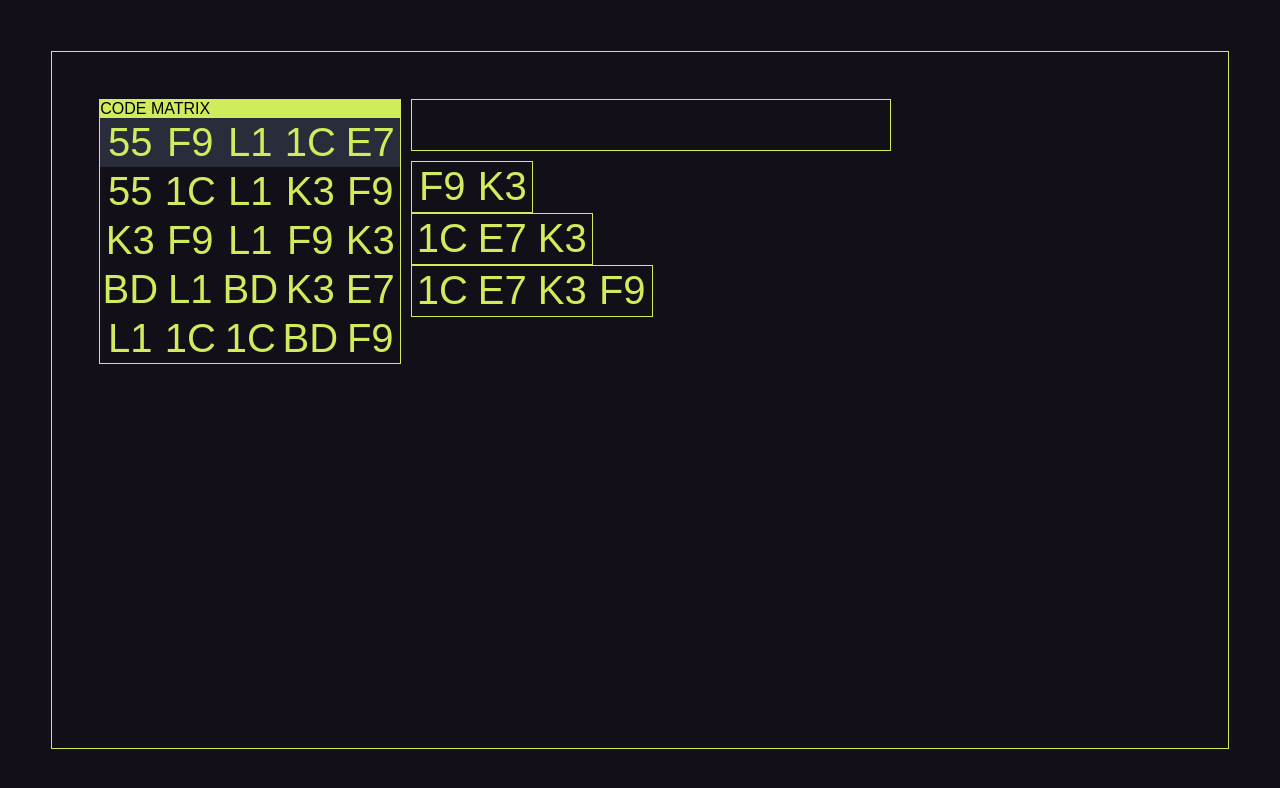
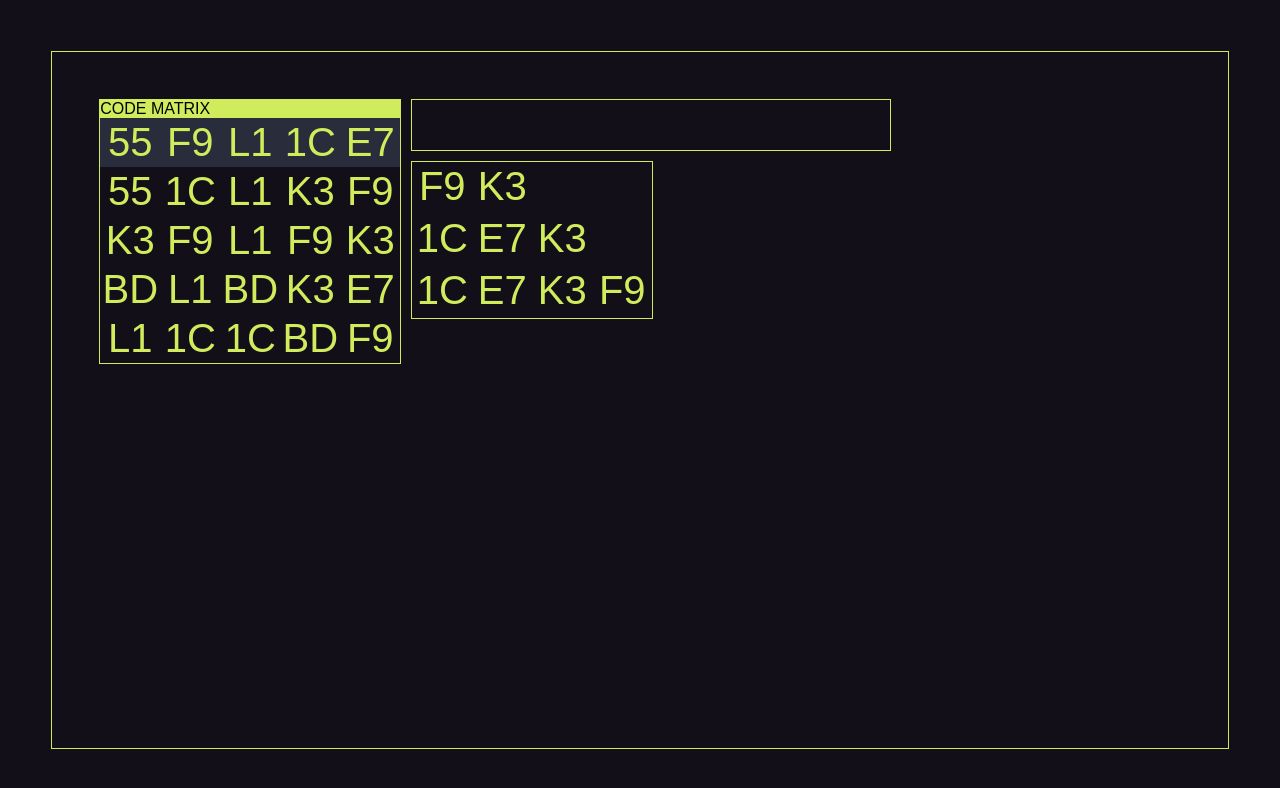
Before and after one commit to acouvreur/breach-protocol, a React (Create React App) app: page / in a window 1280 px wide. Shown: the top 788 px of the page. Built offline with nearby package versions, Linux system fonts and the light colour scheme; a web font is replaced by a local one.

Commit message:
Remove sequence border

```diff
--- a/src/components/Sequences/Sequence.jsx
+++ b/src/components/Sequences/Sequence.jsx
@@ -7,7 +7,6 @@ import { Cell } from '../_shared';
 const StyledAside = styled.aside`
   min-height: 52px;
   min-width: ${(props) => `calc(60px * ${props.size})`};
-  border: 1px solid var(--primary-color);
 `;
 
 /**
--- a/src/components/Sequences/Sequences.jsx
+++ b/src/components/Sequences/Sequences.jsx
@@ -1,13 +1,21 @@
 import Sequence from './Sequence';
 import { Grid } from 'components/_shared';
 
+import styled from 'styled-components';
+
+const SequenceWrapper = styled.div`
+  border: 1px solid var(--primary-color);
+`;
+
 const Sequences = ({ sequences }) => {
   return (
-    <Grid direction='column'>
-      {sequences.map((sequence) => (
-        <Sequence sequence={sequence} />
-      ))}
-    </Grid>
+    <SequenceWrapper>
+      <Grid direction='column'>
+        {sequences.map((sequence) => (
+          <Sequence sequence={sequence} />
+        ))}
+      </Grid>
+    </SequenceWrapper>
   );
 };
 
```
